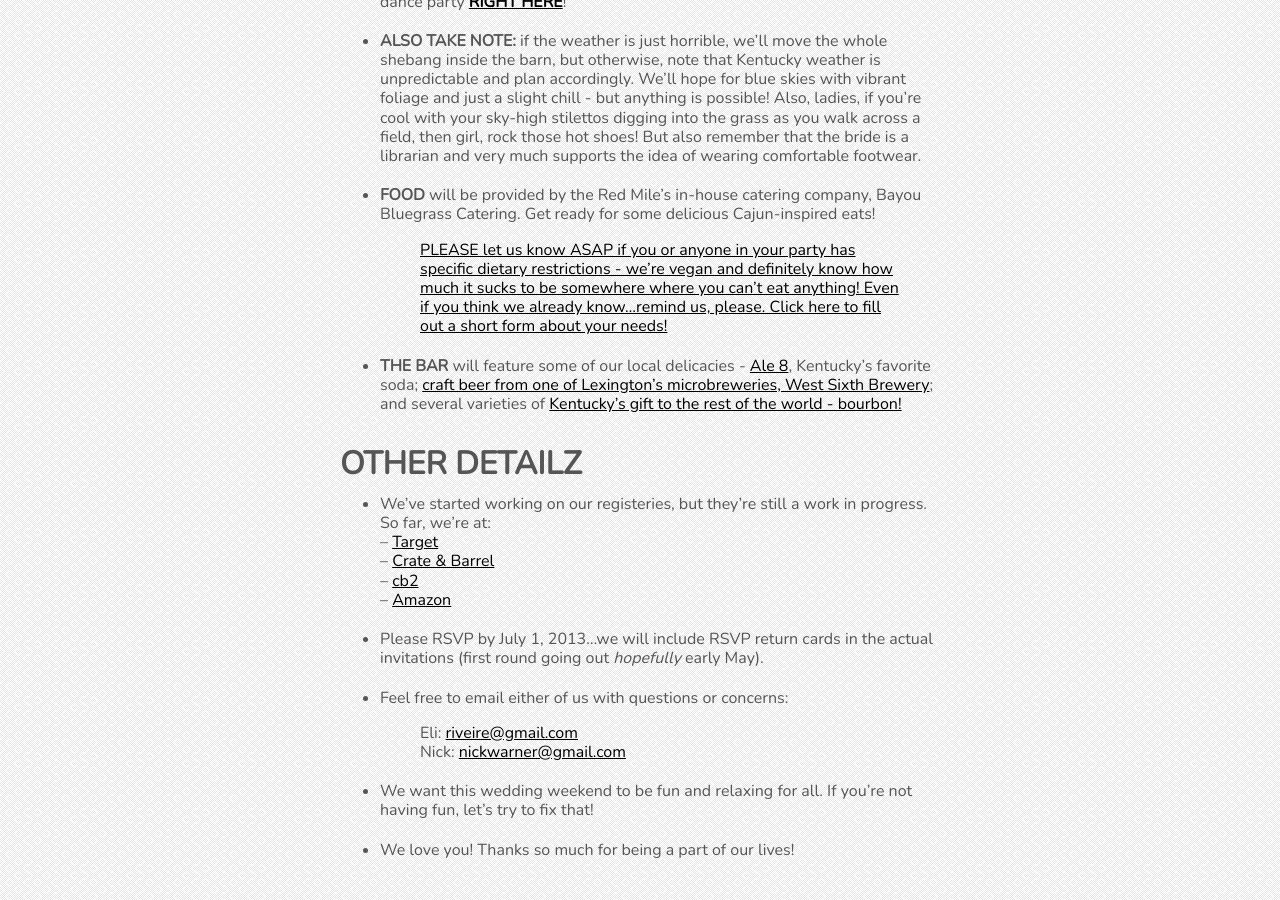
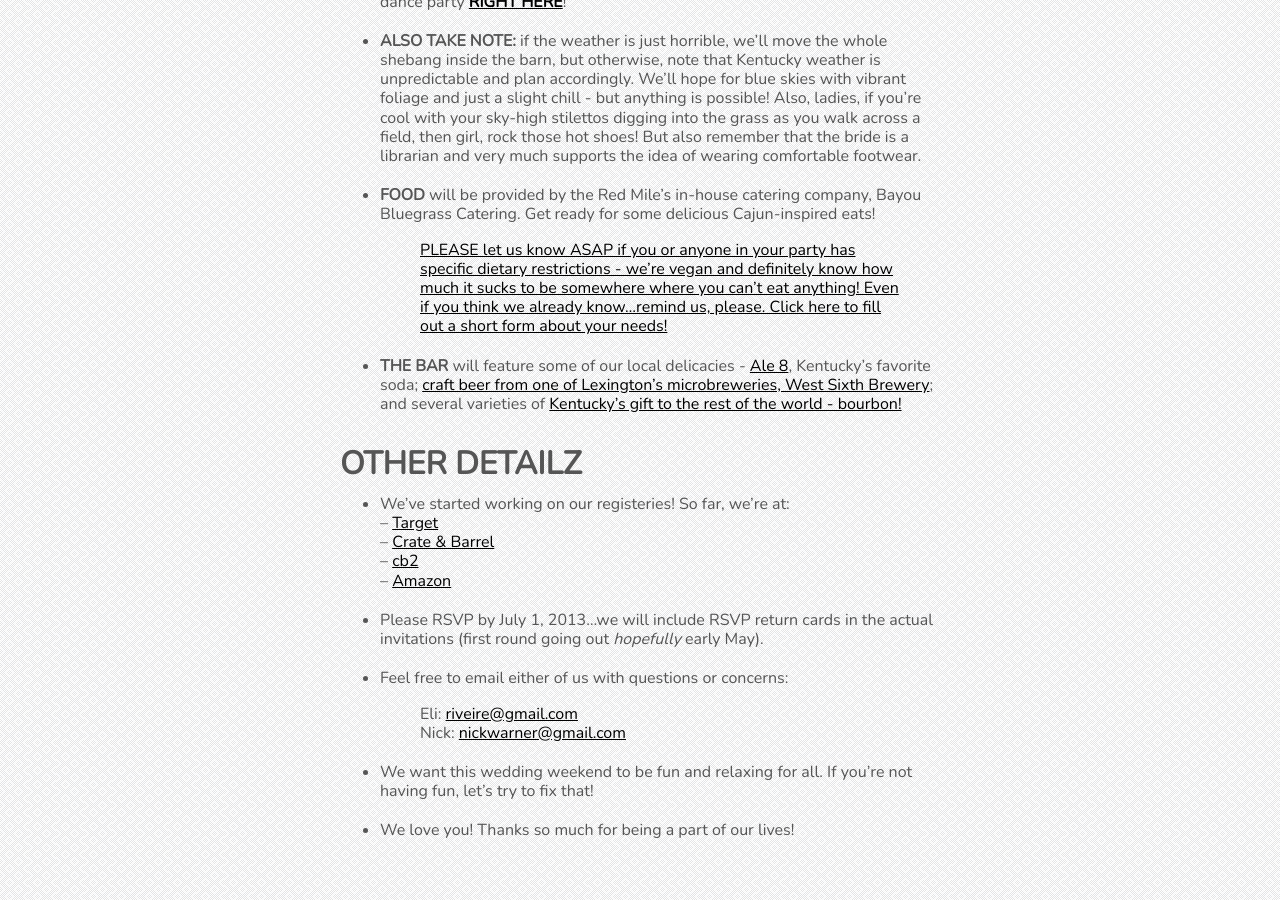
Before and after one commit to nikolaiwarner/eliandnick.com, a Jekyll site: the page built from party.md, in a window 1280 px wide and 900 px high, scrolled down 657 px. Built offline with Jekyll 4.4.1, drawn with Linux system fonts in a browser that asks for light colours; nearby versions of some CDN libraries.

Commit message:
Update party.md

```diff
--- a/party.md
+++ b/party.md
@@ -24,7 +24,7 @@ Both the ceremony and reception will take place at the [historic Round Barn](htt
 
 # OTHER DETAILZ
 
-- We've started working on our registeries, but they're still a work in progress. So far, we're at:
+- We've started working on our registeries! So far, we're at:
 -- [Target](http://www.target.com/wedd/registry/dWmXT5dpQxbsicThX951gg)
 -- [Crate & Barrel](http://www.crateandbarrel.com/Gift-Registry/Guest/View-Registry.aspx?grid=5005730)
 -- [cb2](http://www.cb2.com/Gift-Registry/Guest/View-Registry.aspx?grid=4940191&SortBy=category)
```
